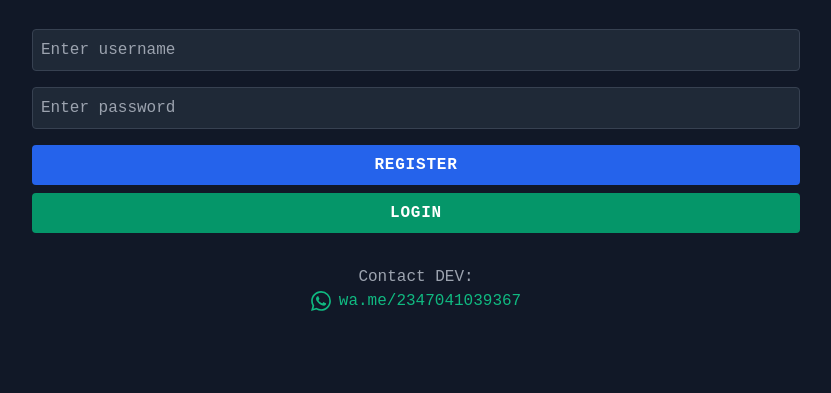
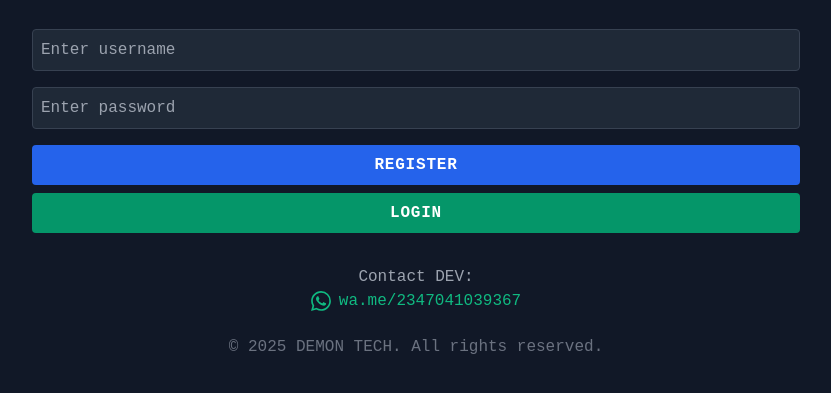
Before and after one commit to BLUEXDEMONl/DEMON_DEV, a website: page public/index.html in a window 1280 px wide. Shown: the part 75-468 px from the top of the page, without its empty margins (224-1055 px from the left). Drawn offline with nearby package versions, Linux system fonts and the light colour scheme; no server answers.

Commit message:
Update index.html

```diff
--- a/public/index.html
+++ b/public/index.html
@@ -18,6 +18,7 @@
             <div id="login-interface" class="mt-4 p-4 bg-gray-800 border border-gray-700 rounded hidden"></div>
         </div>
         <div id="app-section" class="hidden">
+            <div id="server-runtime" class="text-lg font-bold mb-2 text-blue-500"></div>
             <div id="log-display" class="bg-gray-800 border border-gray-700 rounded p-4 h-96 overflow-y-auto mb-4"></div>
             <div id="command-section" class="flex space-x-2 mb-4">
                 <input type="text" id="command-input" placeholder="Enter command" class="flex-grow p-2 bg-gray-800 border border-gray-700 rounded">
@@ -50,6 +51,9 @@
               wa.me/2347041039367
             </a>
           </div>
+          <div class="mt-4 text-center text-gray-500">
+            <p>&copy; 2025 DEMON TECH. All rights reserved.</p>
+          </div>
     </div>
     <script src="/socket.io/socket.io.js"></script>
     <script src="blue.js"></script>
```
